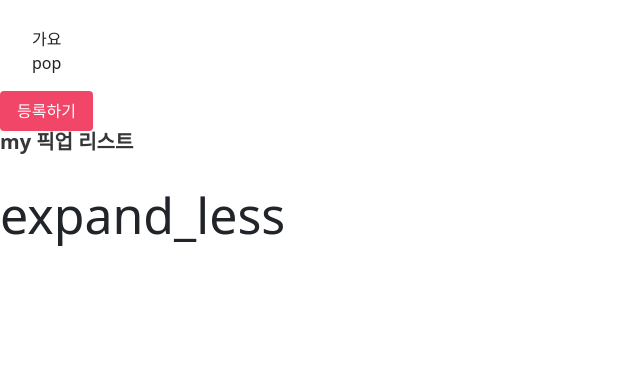
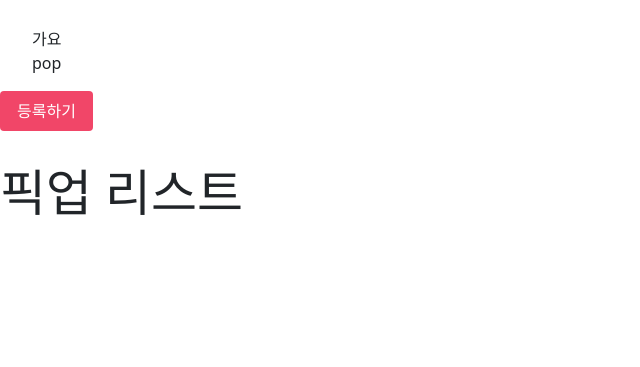
Before and after one commit to hanghae99-9th-8team-mini/hanghaemini, a Flask app: template templates/mine.html in a window 1280 px wide. Shown: the part 433-800 px from the top of the page, without its empty margins (0-640 px from the left). Run offline with Flask 2, Linux system fonts and the light colour scheme; the template is opened without the code that fills it, so the values that code supplies are empty; some libraries are stand-ins or nearby versions.

Commit message:
Update mine.html

```diff
--- a/templates/mine.html
+++ b/templates/mine.html
@@ -262,11 +262,10 @@
 
     <div class="containers">
     <div class="content" id="card-div">
-    <h4>my 픽업 리스트</h4>
     </div>
     <div class="moveTopBtn" style="cursor:pointer;" onclick="window.scrollTo(0,0);">
         <span class="material-symbols-outlined" style="font-size: 50px">
-            expand_less
+            픽업 리스트
         </span>
     </div>
 </div>
```
